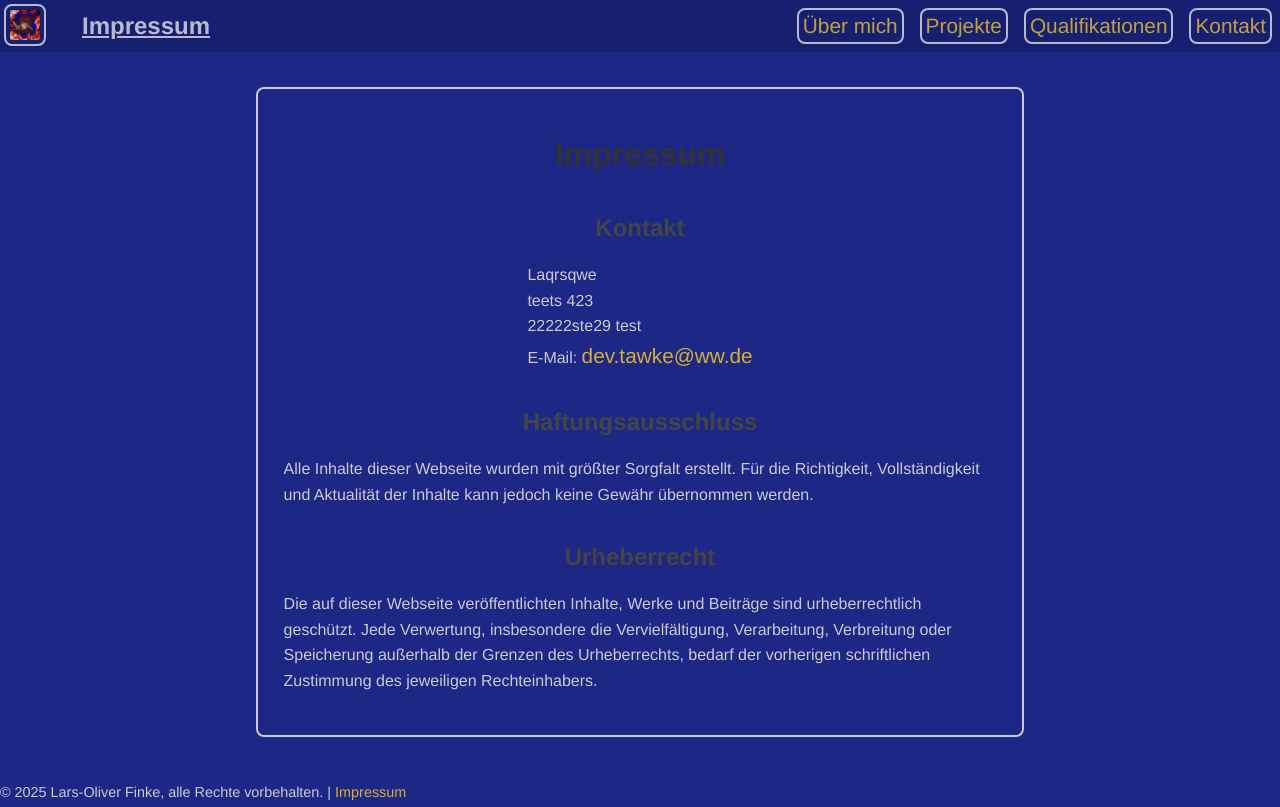
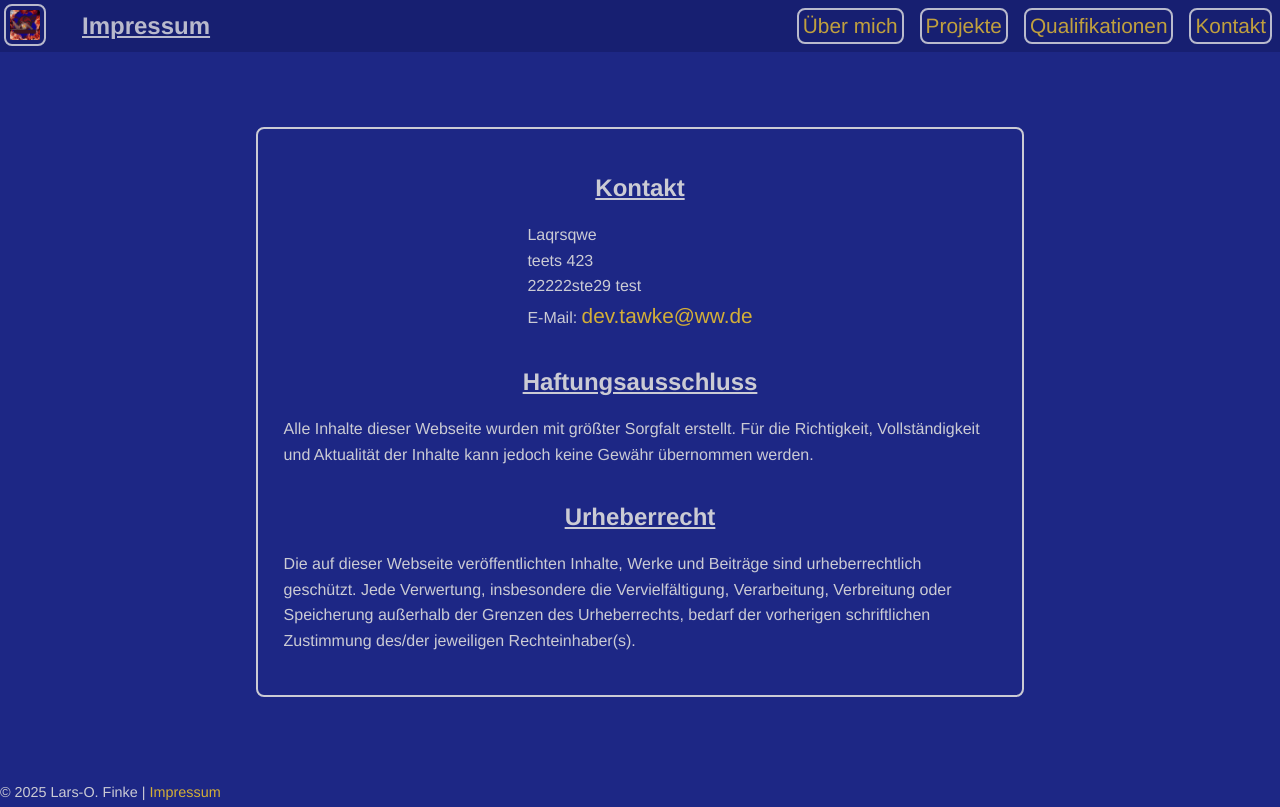
Before and after one commit to LarsOFinke/MyPortfolio, an Angular app in the folder frontend/: page /impressum in a window 1280 px wide. Built offline with nearby package versions, Linux system fonts and the light colour scheme.

Commit message:
Refactored the Impressum-page (CSS and HTML)

```diff
--- a/frontend/src/app/components/impressum/impressum.component.css
+++ b/frontend/src/app/components/impressum/impressum.component.css
@@ -3,15 +3,8 @@
   margin: 20px;
 }
 
-  h1 {
-    font-size: 2em;
-    color: #333;
-  }
-
 h2 {
-    font-size: 1.5em;
-    margin-top: 20px;
-    color: #444;
+  text-decoration: underline;
 }
 
 p {
--- a/frontend/src/app/components/impressum/impressum.component.html
+++ b/frontend/src/app/components/impressum/impressum.component.html
@@ -1,7 +1,5 @@
 <div class="centered vh-90">
   <div class="custom-wrapper centered bordered">
-    <h1>Impressum</h1>
-
     <section>
       <h2>Kontakt</h2>
       <p [innerHTML]="contactInformation"></p>
@@ -23,7 +21,7 @@
         sind urheberrechtlich geschützt. Jede Verwertung, insbesondere die
         Vervielfältigung, Verarbeitung, Verbreitung oder Speicherung außerhalb
         der Grenzen des Urheberrechts, bedarf der vorherigen schriftlichen
-        Zustimmung des jeweiligen Rechteinhabers.
+        Zustimmung des/der jeweiligen Rechteinhaber(s).
       </p>
     </section>
   </div>
--- a/frontend/src/app/components/shared/footer/footer.component.html
+++ b/frontend/src/app/components/shared/footer/footer.component.html
@@ -1,5 +1,5 @@
 <footer>
-  © 2025 Lars-Oliver Finke, alle Rechte vorbehalten. |
+  © 2025 Lars-O. Finke |
   <a [routerLink]="['/impressum']" routerLinkActive="router-link-active"
     >Impressum</a
   >
```
Lines whose indentation alone changed are shown as unchanged.
